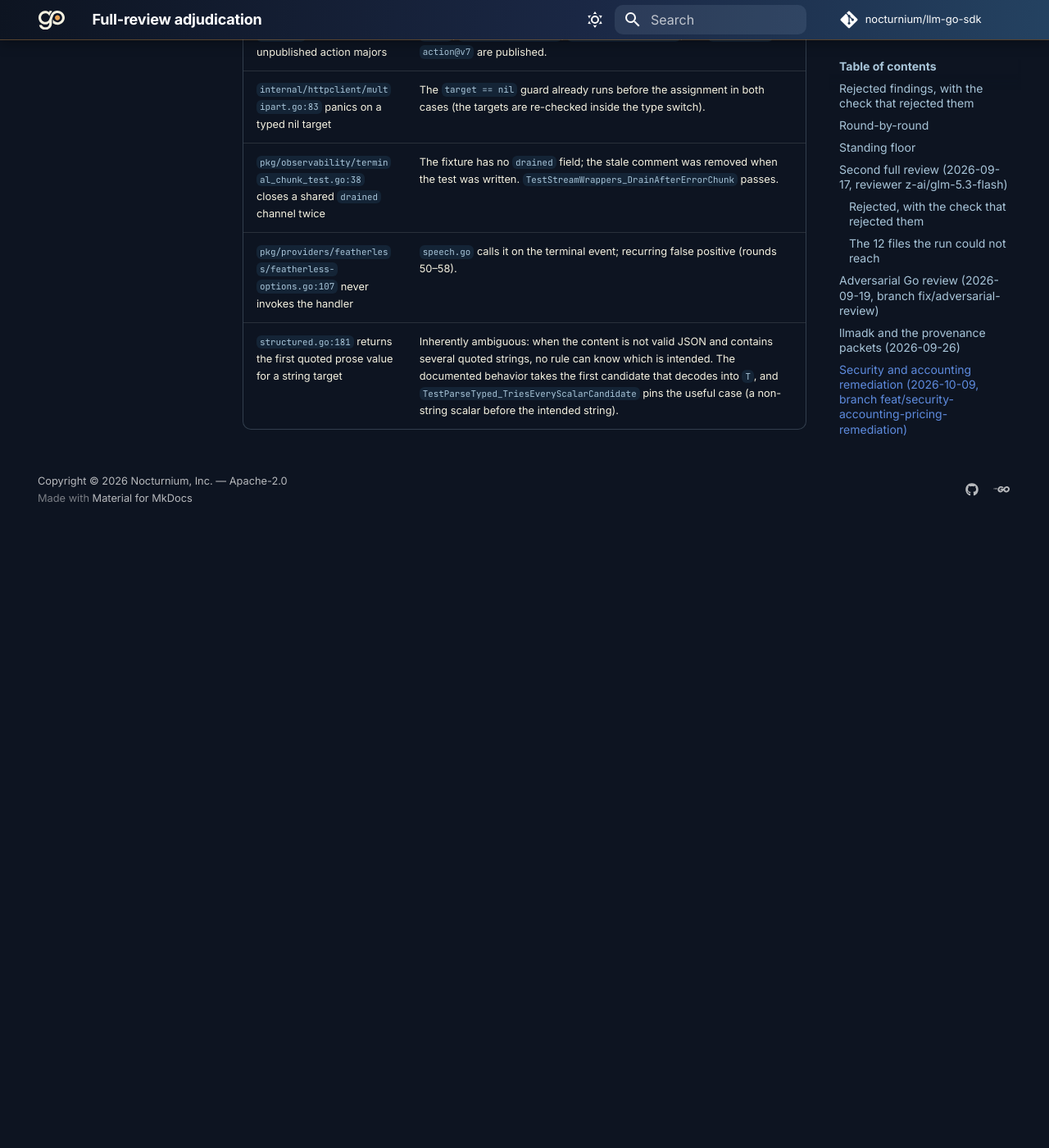
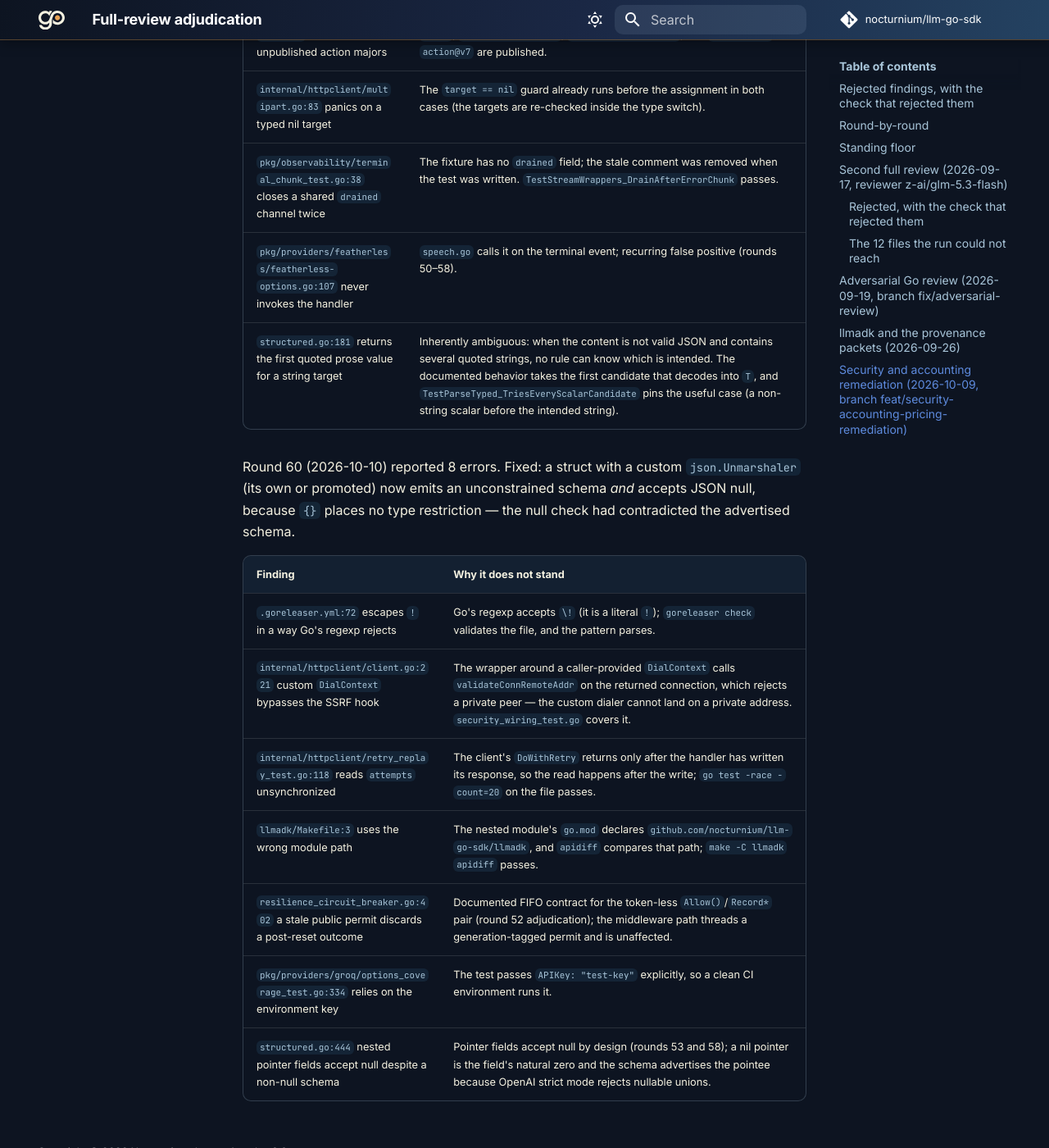
Before and after one commit to nocturnium/llm-go-sdk, an MkDocs documentation site: the page built from docs/nitpick-adjudication.md, in a window 1280 px wide and 1400 px high, scrolled down 22861 px. Shown: the whole window at 82% size. Built offline with MkDocs 1.6.1 and Material for MkDocs 9.7.7, drawn with Linux system fonts in a browser that asks for light colours; comment, search, counter and statistics services are not loaded; before the commit the page ends 23491 px from its top, so only the background shows below that.

Commit message:
Close round 60 review errors

```diff
--- a/docs/nitpick-adjudication.md
+++ b/docs/nitpick-adjudication.md
@@ -582,3 +582,18 @@ record.
 | `pkg/observability/terminal_chunk_test.go:38` closes a shared `drained` channel twice | The fixture has no `drained` field; the stale comment was removed when the test was written. `TestStreamWrappers_DrainAfterErrorChunk` passes. |
 | `pkg/providers/featherless/featherless-options.go:107` never invokes the handler | `speech.go` calls it on the terminal event; recurring false positive (rounds 50–58). |
 | `structured.go:181` returns the first quoted prose value for a string target | Inherently ambiguous: when the content is not valid JSON and contains several quoted strings, no rule can know which is intended. The documented behavior takes the first candidate that decodes into `T`, and `TestParseTyped_TriesEveryScalarCandidate` pins the useful case (a non-string scalar before the intended string). |
+
+Round 60 (2026-10-10) reported 8 errors. Fixed: a struct with a custom
+`json.Unmarshaler` (its own or promoted) now emits an unconstrained schema *and*
+accepts JSON null, because `{}` places no type restriction — the null check had
+contradicted the advertised schema.
+
+| Finding | Why it does not stand |
+| --- | --- |
+| `.goreleaser.yml:72` escapes `!` in a way Go's regexp rejects | Go's regexp accepts `\!` (it is a literal `!`); `goreleaser check` validates the file, and the pattern parses. |
+| `internal/httpclient/client.go:221` custom `DialContext` bypasses the SSRF hook | The wrapper around a caller-provided `DialContext` calls `validateConnRemoteAddr` on the returned connection, which rejects a private peer — the custom dialer cannot land on a private address. `security_wiring_test.go` covers it. |
+| `internal/httpclient/retry_replay_test.go:118` reads `attempts` unsynchronized | The client's `DoWithRetry` returns only after the handler has written its response, so the read happens after the write; `go test -race -count=20` on the file passes. |
+| `llmadk/Makefile:3` uses the wrong module path | The nested module's `go.mod` declares `github.com/nocturnium/llm-go-sdk/llmadk`, and `apidiff` compares that path; `make -C llmadk apidiff` passes. |
+| `resilience_circuit_breaker.go:402` a stale public permit discards a post-reset outcome | Documented FIFO contract for the token-less `Allow()`/`Record*` pair (round 52 adjudication); the middleware path threads a generation-tagged permit and is unaffected. |
+| `pkg/providers/groq/options_coverage_test.go:334` relies on the environment key | The test passes `APIKey: "test-key"` explicitly, so a clean CI environment runs it. |
+| `structured.go:444` nested pointer fields accept null despite a non-null schema | Pointer fields accept null by design (rounds 53 and 58); a nil pointer is the field's natural zero and the schema advertises the pointee because OpenAI strict mode rejects nullable unions. |
```
Also changed, not shown: CHANGELOG.md (+1 -0 lines), 2 other files.
